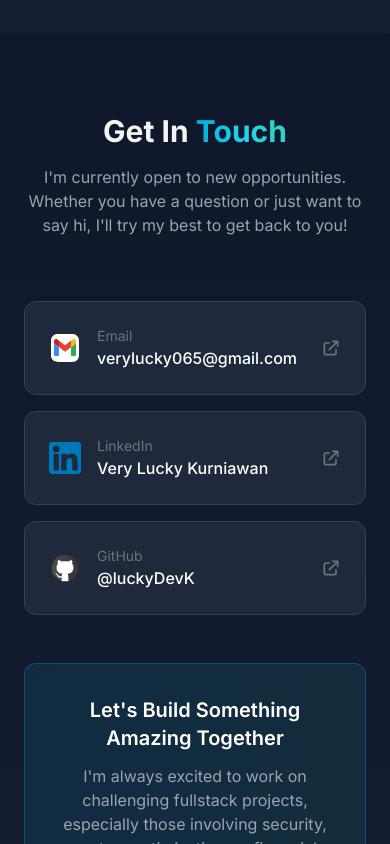
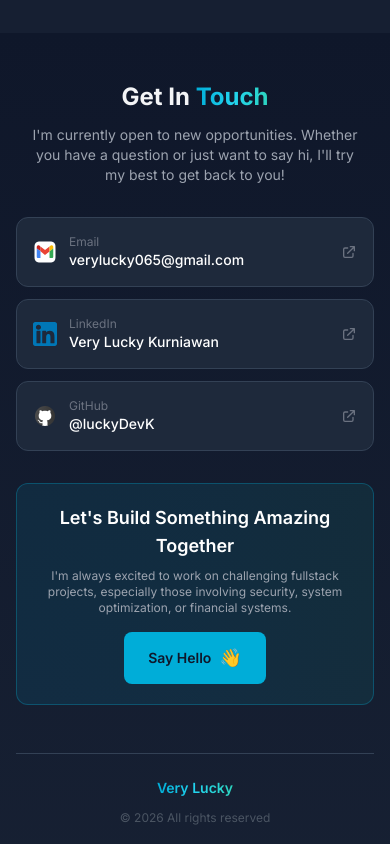
Before and after one commit to luckyDevK/luckyDevkPortfolio, a React (Vite) app: page / in a window 390 px wide. Shown: the part 7440-8284 px from the top of the page. Built offline with nearby package versions, Linux system fonts and the light colour scheme.

Commit message:
feat(contact): make component responsive
- Scale contact cards and icons for mobile
- Add touch-friendly tap states
- Stack footer content on mobile
- Adjust CTA section padding

```diff
--- a/src/components/Contact.tsx
+++ b/src/components/Contact.tsx
@@ -29,16 +29,16 @@ const Contact = () => {
   ];
 
   return (
-    <section id="contact" className="py-20 relative">
+    <section id="contact" className="py-12 sm:py-16 md:py-20 relative">
       {/* Background gradient */}
       <div className="absolute inset-0 bg-gradient-to-t from-dark-800/50 to-transparent" />
 
-      <div className="relative max-w-6xl mx-auto px-6">
-        <div className="text-center mb-16">
-          <h2 className="text-3xl md:text-4xl font-bold mb-4">
+      <div className="relative max-w-6xl mx-auto px-4 sm:px-6">
+        <div className="text-center mb-8 sm:mb-12 md:mb-16">
+          <h2 className="text-2xl sm:text-3xl md:text-4xl font-bold mb-3 sm:mb-4">
             Get In <span className="gradient-text">Touch</span>
           </h2>
-          <p className="text-gray-400 max-w-2xl mx-auto">
+          <p className="text-gray-400 text-sm sm:text-base max-w-2xl mx-auto px-4 sm:px-0">
             I'm currently open to new opportunities. Whether you have a question or
             just want to say hi, I'll try my best to get back to you!
           </p>
@@ -46,26 +46,26 @@ const Contact = () => {
 
         <div className="max-w-2xl mx-auto">
           {/* Contact Cards */}
-          <div className="grid gap-4 mb-12">
+          <div className="grid gap-3 sm:gap-4 mb-8 sm:mb-12">
             {contactMethods.map((method) => (
               <a
                 key={method.label}
                 href={method.href}
                 target="_blank"
                 rel="noopener noreferrer"
-                className={`flex items-center gap-4 p-6 bg-dark-800 border border-dark-700 rounded-xl transition-all duration-300 ${method.color} hover:-translate-y-1 hover:shadow-lg`}
+                className={`flex items-center gap-3 sm:gap-4 p-4 sm:p-6 bg-dark-800 border border-dark-700 rounded-xl transition-all duration-300 ${method.color} hover:-translate-y-1 hover:shadow-lg active:scale-[0.98] sm:active:scale-100`}
               >
                 {typeof method.icon === 'string' && !method.icon.includes('.svg') ? (
-                  <span className="text-3xl">{method.icon}</span>
+                  <span className="text-2xl sm:text-3xl">{method.icon}</span>
                 ) : (
-                  <img src={method.icon as string} alt={method.label} className="w-8 h-8" />
+                  <img src={method.icon as string} alt={method.label} className="w-6 h-6 sm:w-8 sm:h-8" />
                 )}
-                <div className="flex-1">
-                  <p className="text-gray-500 text-sm">{method.label}</p>
-                  <p className="text-white font-medium">{method.value}</p>
+                <div className="flex-1 min-w-0">
+                  <p className="text-gray-500 text-xs sm:text-sm">{method.label}</p>
+                  <p className="text-white font-medium text-sm sm:text-base truncate">{method.value}</p>
                 </div>
                 <svg
-                  className="w-5 h-5 text-gray-500"
+                  className="w-4 h-4 sm:w-5 sm:h-5 text-gray-500 flex-shrink-0"
                   fill="none"
                   stroke="currentColor"
                   viewBox="0 0 24 24"
@@ -82,32 +82,32 @@ const Contact = () => {
           </div>
 
           {/* CTA Section */}
-          <div className="text-center p-8 bg-gradient-to-r from-go-cyan/10 via-cyan-500/10 to-teal-500/10 border border-go-cyan/30 rounded-xl">
-            <h3 className="text-xl font-semibold text-white mb-3">
+          <div className="text-center p-5 sm:p-6 md:p-8 bg-gradient-to-r from-go-cyan/10 via-cyan-500/10 to-teal-500/10 border border-go-cyan/30 rounded-xl">
+            <h3 className="text-lg sm:text-xl font-semibold text-white mb-2 sm:mb-3">
               Let's Build Something Amazing Together
             </h3>
-            <p className="text-gray-400 mb-6">
+            <p className="text-gray-400 text-xs sm:text-sm md:text-base mb-4 sm:mb-6 px-2 sm:px-0">
               I'm always excited to work on challenging fullstack projects,
               especially those involving security, system optimization, or financial systems.
             </p>
             <a
               href="mailto:verylucky065@gmail.com"
-              className="inline-flex items-center gap-2 px-8 py-4 bg-go-cyan text-dark-900 font-semibold rounded-lg hover:bg-cyan-400 transition-all hover:shadow-lg hover:shadow-go-cyan/25"
+              className="inline-flex items-center gap-2 px-6 py-3 sm:px-8 sm:py-4 bg-go-cyan text-dark-900 font-semibold rounded-lg hover:bg-cyan-400 transition-all hover:shadow-lg hover:shadow-go-cyan/25 text-sm sm:text-base active:scale-95 sm:active:scale-100"
             >
               <span>Say Hello</span>
-              <span className="text-xl">👋</span>
+              <span className="text-lg sm:text-xl">👋</span>
             </a>
           </div>
         </div>
 
         {/* Footer */}
-        <footer className="mt-20 pt-8 border-t border-dark-700">
-          <div className="flex flex-col md:flex-row items-center justify-between gap-4">
+        <footer className="mt-12 sm:mt-16 md:mt-20 pt-6 sm:pt-8 border-t border-dark-700">
+          <div className="flex flex-col sm:flex-row items-center justify-between gap-3 sm:gap-4">
             <div className="flex items-center gap-2">
-              <span className="font-semibold gradient-text">Very Lucky</span>
+              <span className="font-semibold gradient-text text-sm sm:text-base">Very Lucky</span>
             </div>
 
-            <p className="text-gray-600 text-sm">
+            <p className="text-gray-600 text-xs sm:text-sm">
               © {new Date().getFullYear()} All rights reserved
             </p>
           </div>
```
